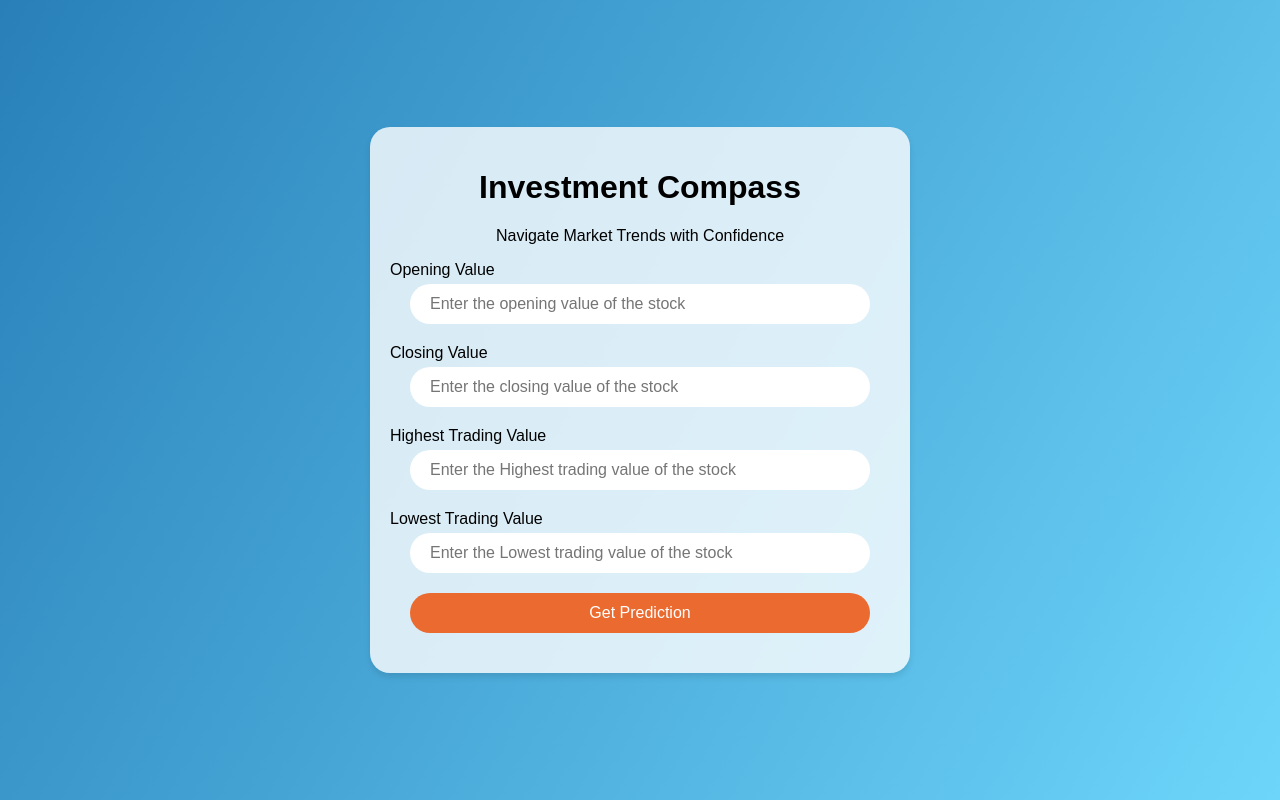
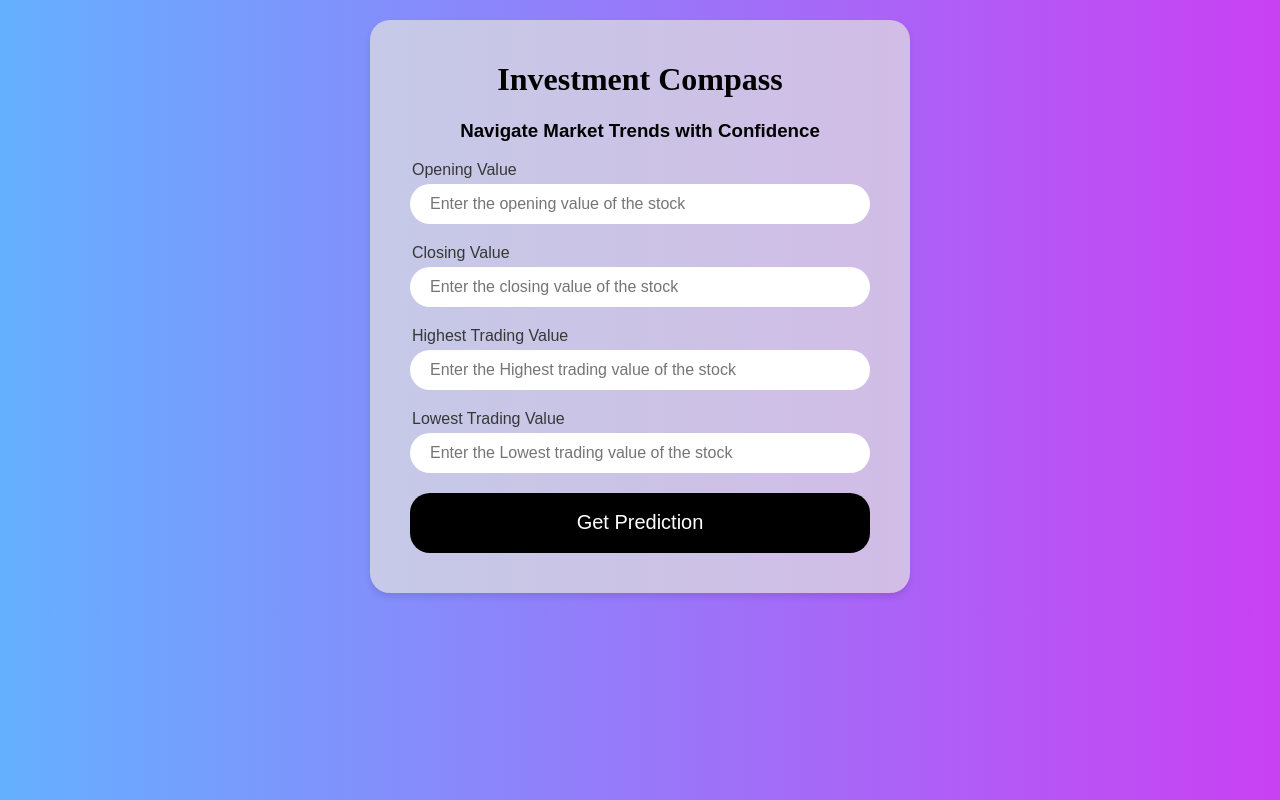
Before and after one commit to Kaustubh01/stocks, a Flask app: page / in a window 1280 px wide. Run offline with Flask 3, Linux system fonts and the light colour scheme; parts of the project's set-up code (start-up, migrations or seed data) failed here and were passed over.

Commit message:
changes styles

```diff
--- /dev/null
+++ b/static/styles/index.css
@@ -0,0 +1,81 @@
+  body {
+      margin: 0;
+      padding: 0;
+      font-family: Arial, sans-serif;
+
+
+      display: flex;
+      justify-content: center;
+      align-items: center;
+        background: linear-gradient(to right, #65b0ff, #c941f3);
+            /* background-size: 400% 400%; */
+            /* animation: gradient 15s ease infinite; */
+  }
+
+.container {
+    background-color: rgba(223, 223, 223, 0.727);
+    border-radius: 20px;
+    padding: 40px;
+    box-shadow: 0 4px 6px rgba(0, 0, 0, 0.1);
+    text-align: center;
+    max-width: 500px;
+    width: 100%;
+    margin: 20px;
+    padding: 20px;
+    transition: transform 0.5s ease;
+    /* Added transition */
+}
+
+
+  input {
+      width: calc(100% - 40px);
+      height: 40px;
+      border-radius: 20px;
+      margin-bottom: 20px;
+      padding: 0 20px;
+      border: none;
+      box-sizing: border-box;
+      font-size: 16px;
+  }
+
+  label {
+      display: block;
+      text-align: left;
+      margin-bottom: 5px;
+      margin-left: 22px;
+      font-family: Arial, sans-serif;
+      font-weight: 500;
+      color:#373737;
+  }
+
+  input[type="submit"] {
+    background-color: #000000;
+        color: white;
+        cursor: pointer;
+        font-size: 20px;
+        height: 60px;
+        transition: background-color 0.3s ease, transform 0.3s ease;
+        /* Added transform property */
+  }
+
+  input[type="submit"]:hover {
+    transform: scale(1.05);
+        /* Scale the button slightly on hover */
+  }
+
+  p {
+      margin-top: 10px;
+  }
+  @keyframes gradient {
+      0% {
+          background-position: 0% 50%;
+      }
+
+      50% {
+          background-position: 100% 50%;
+      }
+
+      100% {
+          background-position: 0% 50%;
+      }
+  }
--- a/templates/index.html
+++ b/templates/index.html
@@ -4,70 +4,14 @@
 <head>
     <meta charset="UTF-8">
     <title>Investment Compass</title>
-
-    <style>
-        body {
-            margin: 0;
-            padding: 0;
-            font-family: Arial, sans-serif;
-            background: linear-gradient(120deg, #2980b9, #6dd5fa);
-            height: 100vh;
-            display: flex;
-            justify-content: center;
-            align-items: center;
-        }
-
-        .container {
-            background: rgba(255, 255, 255, 0.8);
-            border-radius: 20px;
-            padding: 40px;
-            box-shadow: 0 4px 6px rgba(0, 0, 0, 0.1);
-            text-align: center;
-            max-width: 500px;
-            width: 100%;
-            margin: 20px;
-            padding: 20px;
-        }
-
-        input {
-            width: calc(100% - 40px);
-            height: 40px;
-            border-radius: 20px;
-            margin-bottom: 20px;
-            padding: 0 20px;
-            border: none;
-            box-sizing: border-box;
-            font-size: 16px;
-        }
-
-        label {
-            display: block;
-            text-align: left;
-            margin-bottom: 5px;
-        }
-
-        input[type="submit"] {
-            background-color: #eb6a2f;
-            color: white;
-            cursor: pointer;
-            transition: background-color 0.3s ease;
-        }
-
-        input[type="submit"]:hover {
-            background-color: #ff7849;
-        }
-
-        p {
-            margin-top: 10px;
-        }
-    </style>
+    <link rel="stylesheet" href="../static/styles/index.css">
 
 </head>
 
 <body>
     <div class="container">
-        <h1>Investment Compass</h1>
-        <p>Navigate Market Trends with Confidence</p>
+        <h1 style="font-family: serif;">Investment Compass</h1>
+        <h3>Navigate Market Trends with Confidence</h3>
         <form action="{{ url_for('predict') }}" method="post">
             <label for="open">Opening Value</label>
             <input type="number" placeholder="Enter the opening value of the stock" name="open">
```
